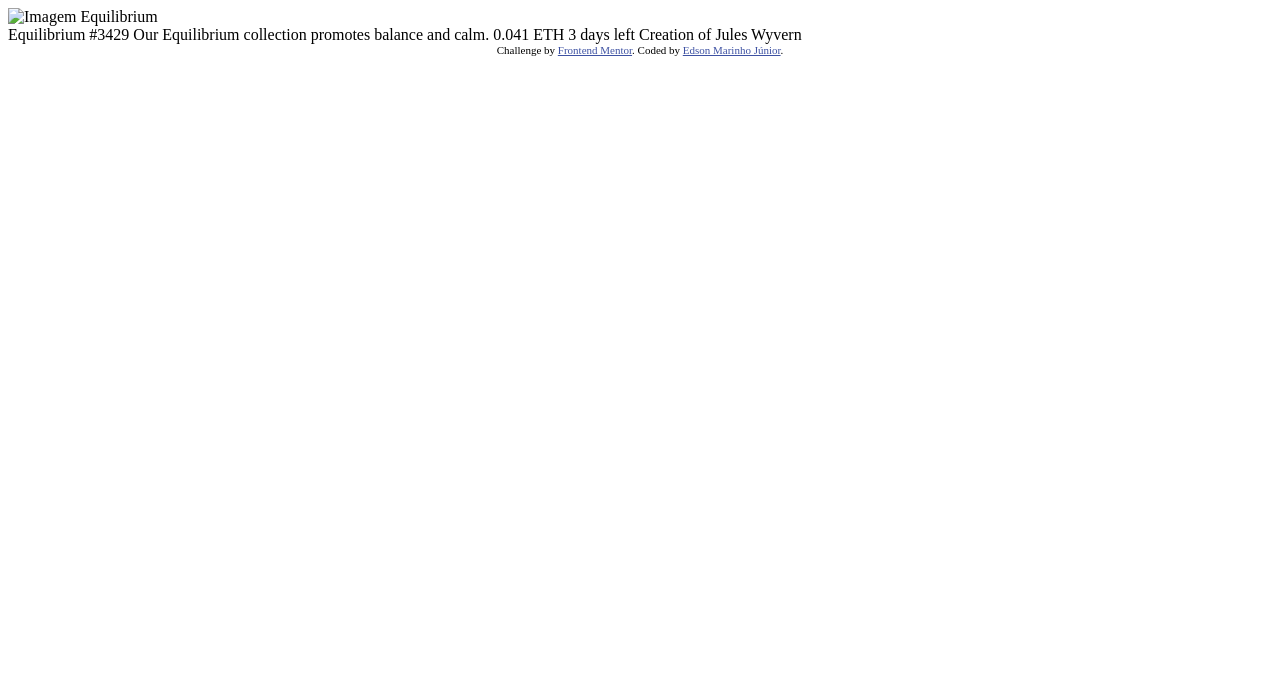
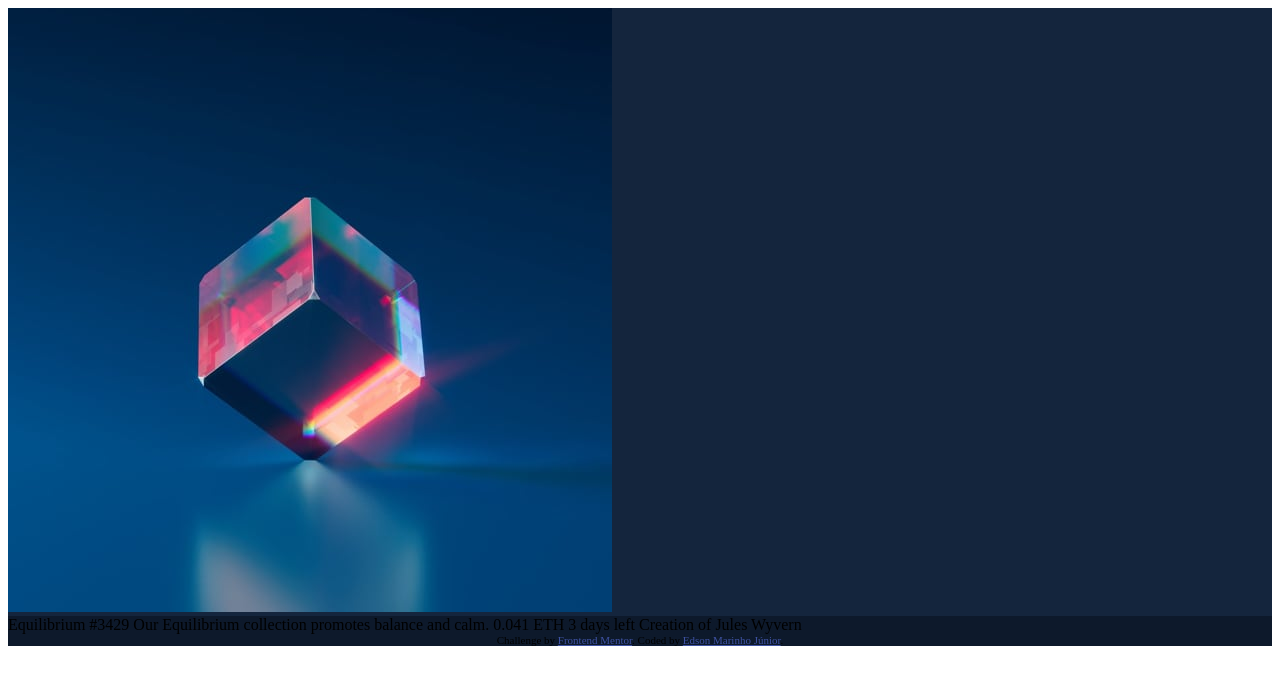
Before and after one commit to edsonmarinh0/nftpreviewcard, a plain HTML site: page index.html in a window 1280 px wide. Drawn offline with Linux system fonts and the light colour scheme; files that its build step writes are made by us from their sources.

Commit message:
Redirecionamento da imagem
Correção da fonte do endereço da imagem

```diff
--- a/index.html
+++ b/index.html
@@ -9,6 +9,7 @@
   <title>Frontend Mentor | NFT preview card component</title>
 
   <!-- Feel free to remove these styles or customise in your own stylesheet 👍 -->
+  <link rel="stylesheet" href="assets/style.css">
   <style>
     .attribution { font-size: 11px; text-align: center; }
     .attribution a { color: hsl(228, 45%, 44%); }
@@ -19,7 +20,7 @@
   <main class="main-background">
     <section class="card-background">
       <div>
-        <img src="images/image-equilibrium.jpg" alt="Imagem Equilibrium">
+        <img src="assets/images/image-equilibrium.jpg" alt="Imagem Equilibrium">
       </div>
       <div></div>
       <div></div>
```
